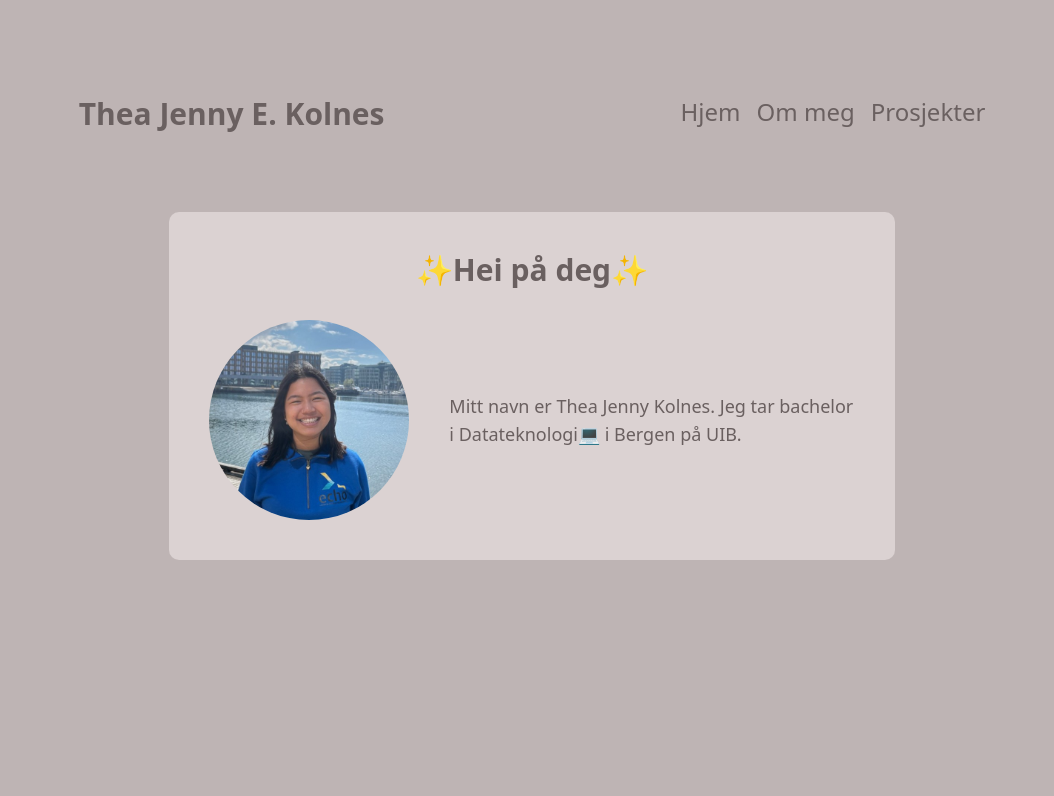
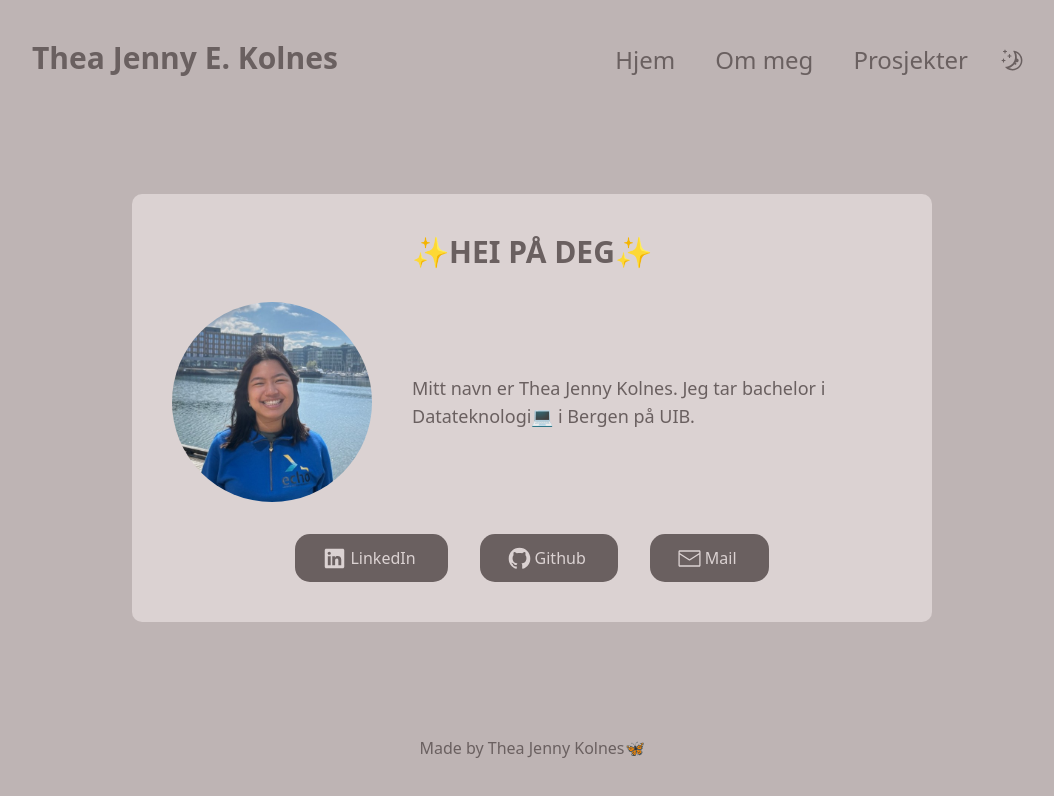
Before and after one commit to tjekol/homepage, a Next.js app in the folder my-app/: page / in a window 1280 px wide. Shown: the top 796 px of the page, without its empty margins (108-1162 px from the left). Built offline with nearby package versions, Linux system fonts and the light colour scheme.

Commit message:
implemeted button and links

```diff
--- a/my-app/package.json
+++ b/my-app/package.json
@@ -9,6 +9,7 @@
     "lint": "next lint"
   },
   "dependencies": {
+    "@radix-ui/react-icons": "^1.3.0",
     "@radix-ui/react-slot": "^1.0.2",
     "class-variance-authority": "^0.7.0",
     "clsx": "^2.0.0",
--- a/my-app/src/app/page.tsx
+++ b/my-app/src/app/page.tsx
@@ -1,24 +1,44 @@
 import Image from 'next/image';
 import meg from '@/app/images/cv-bilde.jpeg';
+import { Button } from '@/components/ui/button';
+import { LinkedInLogoIcon, GitHubLogoIcon, EnvelopeClosedIcon, MoonIcon } from '@radix-ui/react-icons';
 
 export default function Home() {
 	return (
-		<main className="flex min-h-screen flex-col items-center p-24 bg-lightbrown">
-			<div className='w-5/6 flex space-x-4 mb-20'>
-				<h1 className='text-darkbrown grow font-bold'>Thea Jenny E. Kolnes</h1>
-				<h2 className='text-darkbrown flex-none'>Hjem</h2>
-				<h2 className='text-darkbrown flex-none'>Om meg</h2>
-				<h2 className='text-darkbrown flex-none'>Prosjekter</h2>
+		<main className="flex min-h-screen flex-col items-center p-10 justify-between bg-primary">
+			<div className='w-5/6 flex space-x-2'>
+				<h1 className='text-secondary grow font-bold'>Thea Jenny E. Kolnes</h1>
+				<Button variant='link' className='text-2xl text-secondary flex-none'>Hjem</Button>
+				<Button variant='link' className='text-2xl text-secondary flex-none'>Om meg</Button>
+				<Button variant='link' className='text-2xl text-secondary flex-none'>Prosjekter</Button>
+				<Button size='icon' variant='ghost' className='text-secondary'>
+					<MoonIcon className='scale-150'/>
+				</Button>
 			</div>
 
 			<div className='w-2/3 bg-cream rounded-[10px] p-10 space-y-8'>
-				<h1 className='text-darkbrown font-bold text-center'>✨Hei på deg✨</h1>
+				<h1 className='text-secondary font-bold text-center uppercase'>✨Hei på deg✨</h1>
 				<div className='flex justify-between space-x-10 items-center'>
 					<Image src={meg.src} width={200} height={200} alt={''} style={{borderRadius: '100px'}}/>
-					<p className='text-lg text-darkbrown'>Mitt navn er Thea Jenny Kolnes. Jeg tar bachelor i Datateknologi💻 i Bergen på UIB.</p>
+					<p className='text-lg text-secondary'>Mitt navn er Thea Jenny Kolnes. Jeg tar bachelor i Datateknologi💻 i Bergen på UIB.</p>
+				</div>
+				<div className='flex justify-center space-x-8'>
+					<Button variant='secondary' size='lg' className='text-cream text-base'>
+						<LinkedInLogoIcon className='mr-2 scale-150' />
+						LinkedIn
+					</Button>
+					<Button variant='secondary' size='lg' className='text-cream text-base'>
+						<GitHubLogoIcon className='mr-2 scale-150' />
+						Github
+					</Button>
+					<Button variant='secondary' size='lg' className='text-cream text-base'>
+						<EnvelopeClosedIcon className='mr-2 scale-150' />
+						Mail
+					</Button>
 				</div>
 			</div>
 
+			<div className='text-secondary'>Made by Thea Jenny Kolnes🦋</div>
 		</main>
 	);
 }
--- a/my-app/src/components/ui/button.tsx
+++ b/my-app/src/components/ui/button.tsx
@@ -1,37 +1,37 @@
-import * as React from "react"
-import { Slot } from "@radix-ui/react-slot"
-import { cva, type VariantProps } from "class-variance-authority"
+import * as React from 'react';
+import { Slot } from '@radix-ui/react-slot';
+import { cva, type VariantProps } from 'class-variance-authority';
 
-import { cn } from "@/lib/utils"
+import { cn } from '@/lib/utils';
 
 const buttonVariants = cva(
-  "inline-flex items-center justify-center rounded-md text-sm font-medium ring-offset-background transition-colors focus-visible:outline-none focus-visible:ring-2 focus-visible:ring-ring focus-visible:ring-offset-2 disabled:pointer-events-none disabled:opacity-50",
+	'inline-flex items-center justify-center rounded-[15px] text-sm font-medium ring-offset-background transition-colors focus-visible:outline-none focus-visible:ring-2 focus-visible:ring-ring focus-visible:ring-offset-2 disabled:pointer-events-none disabled:opacity-50',
 	{
 		variants: {
 			variant: {
-        default: "bg-primary text-primary-foreground hover:bg-primary/90",
+				default: 'bg-primary text-primary-foreground hover:bg-primary/90',
 				destructive:
-          "bg-destructive text-destructive-foreground hover:bg-destructive/90",
+          'bg-destructive text-destructive-foreground hover:bg-destructive/90',
 				outline:
-          "border border-input bg-background hover:bg-accent hover:text-accent-foreground",
+          'border border-input bg-background hover:bg-accent hover:text-accent-foreground',
 				secondary:
-          "bg-secondary text-secondary-foreground hover:bg-secondary/80",
-        ghost: "hover:bg-accent hover:text-accent-foreground",
-        link: "text-primary underline-offset-4 hover:underline",
+          'bg-secondary text-secondary-foreground hover:bg-secondary/80',
+				ghost: 'hover:bg-cream hover:text-cream-foreground',
+				link: 'text-primary underline-offset-4 hover:underline',
 			},
 			size: {
-        default: "h-10 px-4 py-2",
-        sm: "h-9 rounded-md px-3",
-        lg: "h-11 rounded-md px-8",
-        icon: "h-10 w-10",
+				default: 'h-10 px-4 py-2',
+				sm: 'h-9 rounded-[15px] px-3',
+				lg: 'h-12 rounded-[15px] px-8',
+				icon: 'h-10 w-10',
 			},
 		},
 		defaultVariants: {
-      variant: "default",
-      size: "default",
+			variant: 'default',
+			size: 'default',
 		},
 	}
-)
+);
 
 export interface ButtonProps
   extends React.ButtonHTMLAttributes<HTMLButtonElement>,
@@ -41,16 +41,16 @@ export interface ButtonProps
 
 const Button = React.forwardRef<HTMLButtonElement, ButtonProps>(
 	({ className, variant, size, asChild = false, ...props }, ref) => {
-    const Comp = asChild ? Slot : "button"
+		const Comp = asChild ? Slot : 'button';
 		return (
 			<Comp
 				className={cn(buttonVariants({ variant, size, className }))}
 				ref={ref}
 				{...props}
 			/>
-    )
+		);
 	}
-)
-Button.displayName = "Button"
+);
+Button.displayName = 'Button';
 
-export { Button, buttonVariants }
+export { Button, buttonVariants };
--- a/my-app/tailwind.config.js
+++ b/my-app/tailwind.config.js
@@ -23,12 +23,18 @@ module.exports = {
 				background: 'hsl(var(--background))',
 				foreground: 'hsl(var(--foreground))',
 				primary: {
-					DEFAULT: 'hsl(var(--primary))',
+					DEFAULT: '#BEB4B4',
+					// DEFAULT: 'hsl(var(--primary))',
 					foreground: 'hsl(var(--primary-foreground))',
 				},
 				secondary: {
-					DEFAULT: 'hsl(var(--secondary))',
+					DEFAULT: '#6A6060',
+					// DEFAULT: 'hsl(var(--secondary))',
 					foreground: 'hsl(var(--secondary-foreground))',
+				},
+				cream: {
+					DEFAULT: '#DBD2D2',
+					foreground: 'hsl(var(--cream-foreground))',
 				},
 				destructive: {
 					DEFAULT: 'hsl(var(--destructive))',
@@ -50,9 +56,6 @@ module.exports = {
 					DEFAULT: 'hsl(var(--card))',
 					foreground: 'hsl(var(--card-foreground))',
 				},
-				lightbrown: '#BEB4B4',
-				darkbrown: '#6A6060',
-				cream: '#DBD2D2'
 			},
 			borderRadius: {
 				lg: 'var(--radius)',
```
Also changed, not shown: 1 other file (tests, documents, lock files or other folders). Lines whose indentation alone changed are shown as unchanged.
